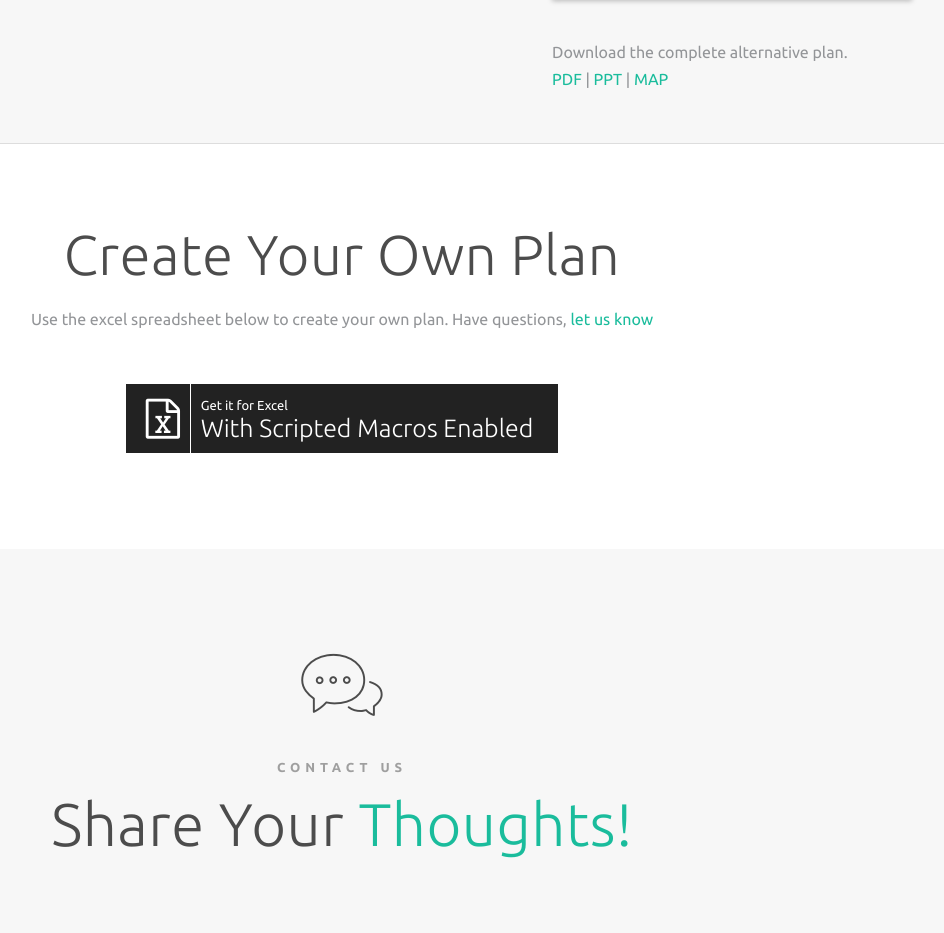
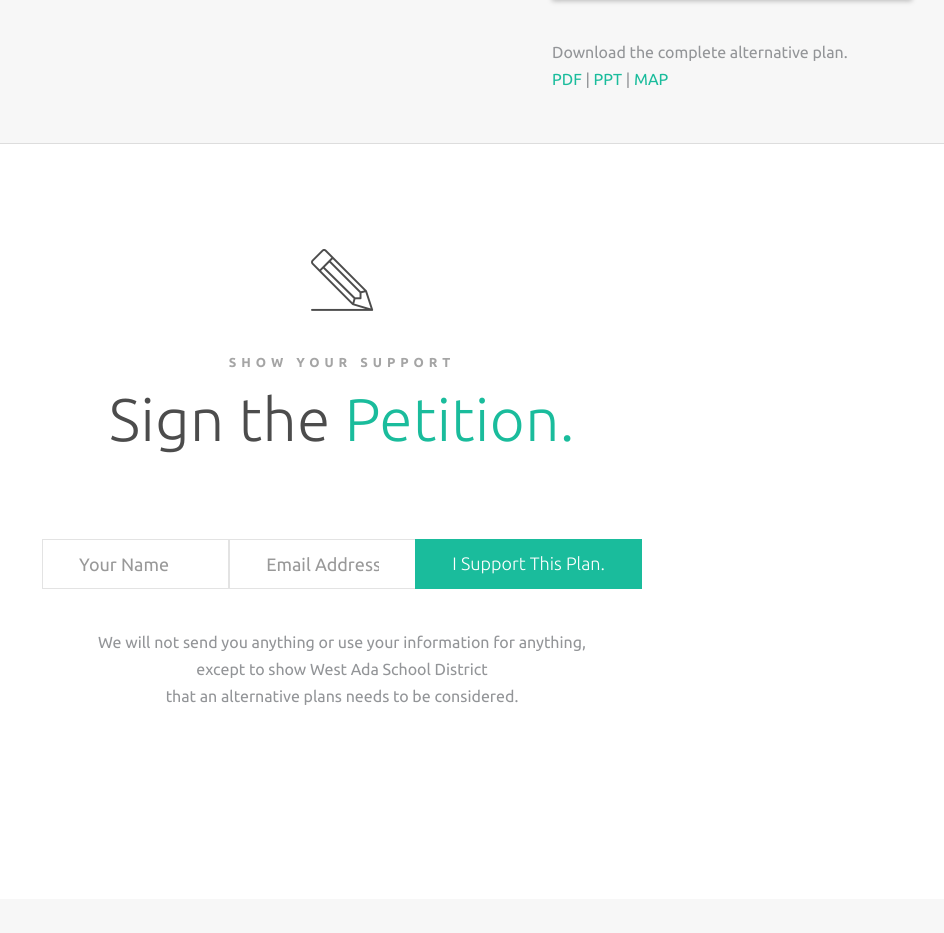
Before and after one commit to block2150/westadaboundries, a PHP site: page / in a window 1280 px wide. Shown: the part 4455-5388 px from the top of the page, without its empty margins (298-1242 px from the left). Run offline with PHP 8.4, Linux system fonts and the light colour scheme; some libraries are stand-ins or nearby versions; grey boxes are pictures that could not be loaded.

Commit message:
updates and edits

```diff
--- a/assets/js/custom.js
+++ b/assets/js/custom.js
@@ -356,13 +356,13 @@ if (elem.length) {
    =================================== */
 $('.mailchimp').ajaxChimp({
   callback: mailchimpCallback,
-url: "http://wpsolutiongroup.us10.list-manage.com/subscribe/post?u=dfebf17589e5f97ee693a5a9c&amp;id=b2cd10112f"
+url: "http://pitchedsocial.us3.list-manage.com/subscribe/post?u=722db240a559bf5f377efe315&amp;id=dd9b015af2"
  //Replace ^ this with your own mailchimp post URL. Don't remove the "". Just paste the url inside "".
 });
 
 function mailchimpCallback(resp) {
   if (resp.result === 'success') {
-    $('.subscription-success').html('<i class="fa fa-thumbs-o-up"></i>' + resp.msg).css("opacity","1");
+    $('.subscription-success').html('<i class="fa fa-thumbs-o-up"></i> Almost finished ... We need to confirm your email address.<br />  We are using MailChimp as a reputable mechanism for building lists.<br />To complete the petition process, please click the link in the email we just sent you.').css("opacity","1");
     $('.subscription-error').css("opacity","0");
   }
   else if (resp.result === 'error') {
--- a/index.php
+++ b/index.php
@@ -593,7 +593,48 @@
 
 
  <!-- cta-1 call to action -->
- <section id="tools" class="cta-1 text-center single-padding">
+ <section id="petition" class="cta-1 text-center padding">
+  <div class="container">
+
+    <header class="heading_1 text-center">
+      <i class="icon icon-pencil"></i>
+      <h2 class="main_title">
+        <span class="sub_title">Show Your Support</span>
+        Sign the <span class="base-highlight">Petition.</span>
+      </h2>
+    </header>
+
+
+      <div class="fast-subscribe-form text-center">
+        <form class="mailchimp mar-cen">
+          <div class="input-group mar-bottom-1">
+
+            <input type="text" name="name" class="form-control input-box" placeholder="Your Name" required>
+            <input type="email" name="email" class="form-control input-box" placeholder="Email Address" id="subscriber-email1">
+            <span class="input-group-btn input-box">
+              <input class="btn btn-primary" type="submit" value="I Support This Plan.">
+            </span>
+          </div>
+          <p>
+
+            We will not send you anything or use your information for anything, <br /> except to show West Ada School District <br /> that an alternative plans needs to be considered.
+          </p>
+
+          <h4 class="subscription-success notice">Success notice here</h4>
+          <h4 class="subscription-error notice">Error notice here</h4>
+        </form>
+        <a href="#" class="btn btn-border-extra mar-top-2">Get Started</a>
+      </div>
+
+
+  </div>
+</section>
+<!-- cta-1 call to action -->
+
+
+
+ <!-- cta-1 call to action -->
+ <section id="tools" class="cta-1 text-center single-padding gray-bg bb-1">
   <div class="container">
     <div class="row">
       <div class="col-md-10 col-md-offset-1">
@@ -656,7 +697,7 @@
 
 
  <!-- contact -->
- <section id="contact" class="contact padding gray-bg bb-1">
+ <section id="contact" class="contact padding">
   <div class="container">
 
   <header class="heading_1 text-center">
@@ -718,7 +759,7 @@
 </section>
 
 
-  <section class="content-contact-section">
+  <section class="content-contact-section single-padding gray-bg bb-1">
 
       <header class="heading_1 text-center">
         <i class="icon icon-map-pin"></i>
```
